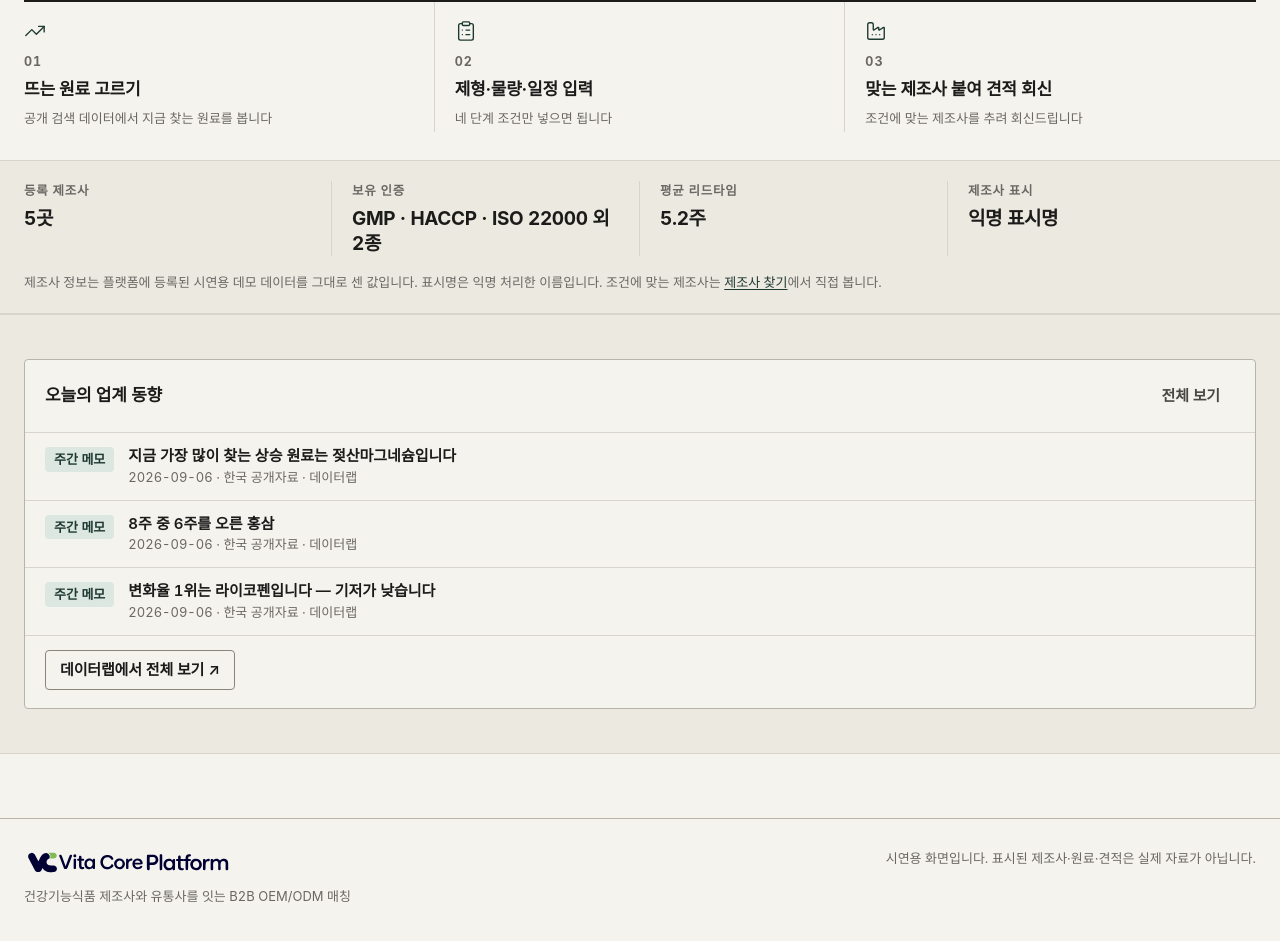
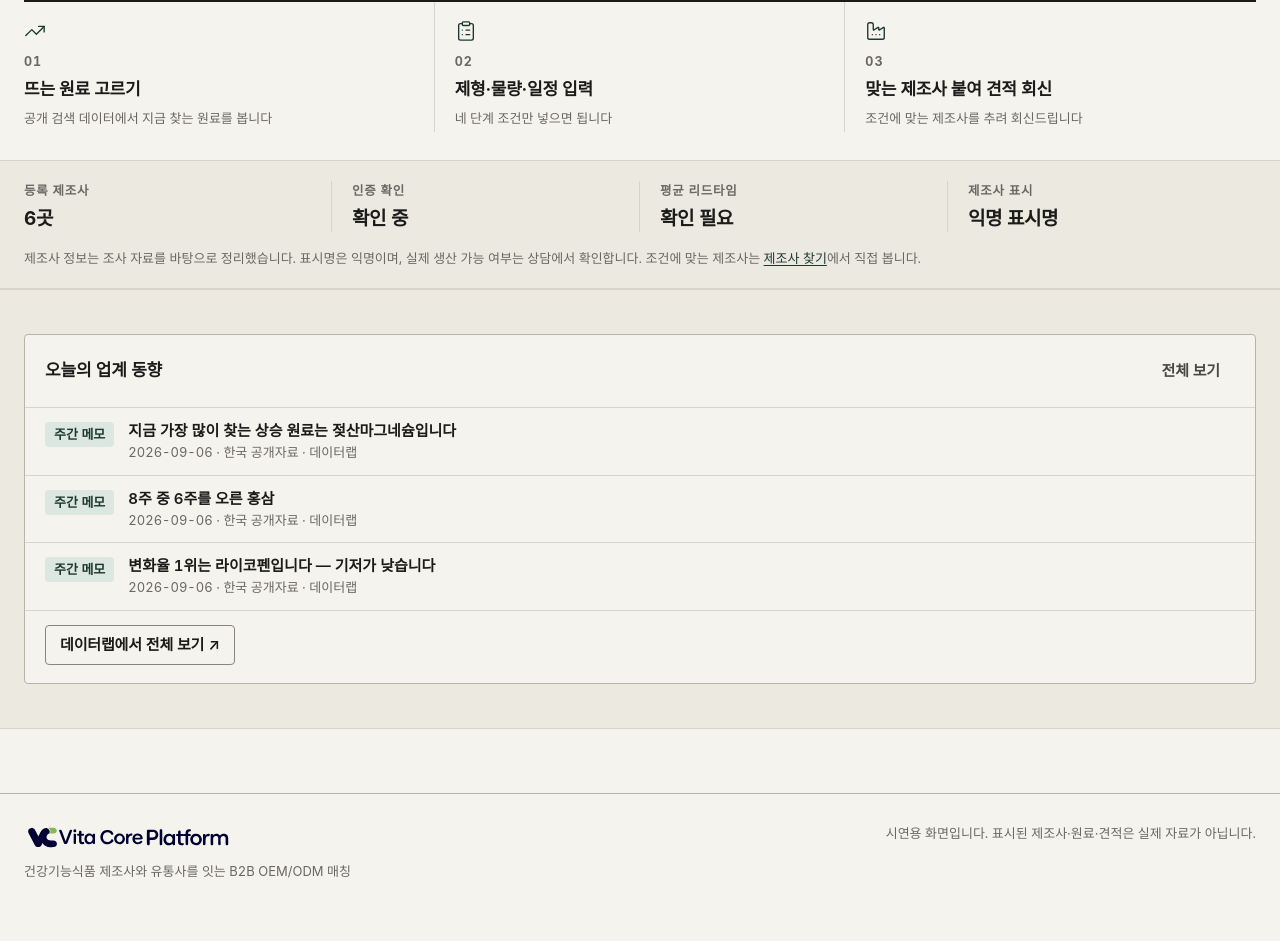
Before and after one commit to vcbio/vc-platform, a Next.js app: page / in a window 1280 px wide. Shown: the part 754-1695 px from the top of the page. Built offline with nearby package versions, Linux system fonts and the light colour scheme; no server answers.

Commit message:
feat: show six researched makers anonymously
Replace fictitious maker terms with documented form and process summaries. Store real names and research details in an admin-only Supabase table protected by RLS; keep identity data out of the public repository.

```diff
--- a/src/app/page.tsx
+++ b/src/app/page.tsx
@@ -96,8 +96,7 @@ export default async function Home() {
         <Container>
           <TrustBar initial={stats} />
           <p className={s.bandNote}>
-            제조사 정보는 플랫폼에 등록된 시연용 데모 데이터를 그대로 센 값입니다. 표시명은 익명
-            처리한 이름입니다. 조건에 맞는 제조사는{" "}
+            제조사 정보는 조사 자료를 바탕으로 정리했습니다. 표시명은 익명이며, 실제 생산 가능 여부는 상담에서 확인합니다. 조건에 맞는 제조사는{" "}
             <Link href="/match/">제조사 찾기</Link>에서 직접 봅니다.
           </p>
         </Container>
--- a/src/components/admin/ManufacturerAdmin.tsx
+++ b/src/components/admin/ManufacturerAdmin.tsx
@@ -1,8 +1,10 @@
 "use client";
 
-import { useCallback, useState } from "react";
+import { useCallback, useEffect, useState } from "react";
 import { Badge, Button, Card, Container, Input, Select } from "@/components/ui";
 import { getData, type DosageForm, type Manufacturer } from "@/lib/data";
+import { getSession } from "@/lib/auth";
+import { supabase } from "@/lib/supabase";
 import { Empty, Note, PageHead, TableWrap, styles as s } from "@/components/deal/shared";
 import { AdminNav, CheckGroup, ConfirmDialog, useRows } from "./parts";
 
@@ -13,19 +15,46 @@ import { AdminNav, CheckGroup, ConfirmDialog, useRows } from "./parts";
 
 const FORMS: DosageForm[] = [
   "정제",
+  "캡슐",
   "경질캡슐",
   "연질캡슐",
+  "분말",
   "분말스틱",
+  "과립",
+  "퀵멜트",
+  "액상",
   "액상스틱",
   "젤리",
   "환",
+  "스낵",
 ];
+
+type PrivateManufacturer = {
+  public_id: string;
+  real_name: string;
+  permit_ids: string[];
+  forms_detail: string | null;
+  equipment_detail: string | null;
+  product_examples: string | null;
+  certifications_claim: string | null;
+  source_urls: string[];
+  caveat: string | null;
+};
+
+async function loadPrivateManufacturers(): Promise<PrivateManufacturer[] | null> {
+  if (!supabase || !(await getSession())?.isAdmin) return null;
+  const { data, error } = await supabase
+    .from("vcp_manufacturer_private")
+    .select("public_id,real_name,permit_ids,forms_detail,equipment_detail,product_examples,certifications_claim,source_urls,caveat");
+  return error ? null : (data ?? []) as PrivateManufacturer[];
+}
 
 type Draft = {
   displayName: string;
   region: string;
   certifications: string;
   dosageForms: DosageForm[];
+  equipmentSummary: string;
   moqRange: string;
   leadTimeWeeks: string;
   isActive: string;
@@ -36,9 +65,10 @@ const EMPTY: Draft = {
   region: "",
   certifications: "",
   dosageForms: [],
+  equipmentSummary: "",
   moqRange: "",
-  leadTimeWeeks: "4",
-  isActive: "가동",
+  leadTimeWeeks: "",
+  isActive: "노출",
 };
 
 const toDraft = (m: Manufacturer): Draft => ({
@@ -46,9 +76,10 @@ const toDraft = (m: Manufacturer): Draft => ({
   region: m.region,
   certifications: m.certifications.join(", "),
   dosageForms: m.dosageForms,
+  equipmentSummary: m.equipmentSummary ?? "",
   moqRange: m.moqRange,
-  leadTimeWeeks: String(m.leadTimeWeeks),
-  isActive: m.isActive ? "가동" : "중지",
+  leadTimeWeeks: m.leadTimeWeeks == null ? "" : String(m.leadTimeWeeks),
+  isActive: m.isActive ? "노출" : "숨김",
 });
 
 const fromDraft = (d: Draft): Omit<Manufacturer, "id"> => ({
@@ -59,9 +90,10 @@ const fromDraft = (d: Draft): Omit<Manufacturer, "id"> => ({
     .map((v) => v.trim())
     .filter(Boolean),
   dosageForms: d.dosageForms,
+  equipmentSummary: d.equipmentSummary.trim(),
   moqRange: d.moqRange.trim(),
-  leadTimeWeeks: Number(d.leadTimeWeeks) || 0,
-  isActive: d.isActive === "가동",
+  leadTimeWeeks: d.leadTimeWeeks.trim() === "" ? null : Number(d.leadTimeWeeks),
+  isActive: d.isActive === "노출",
 });
 
 export default function ManufacturerAdmin() {
@@ -72,6 +104,28 @@ export default function ManufacturerAdmin() {
   const [draft, setDraft] = useState<Draft>(EMPTY);
   const [error, setError] = useState<string | null>(null);
   const [toRemove, setToRemove] = useState<Manufacturer | null>(null);
+  const [privateRows, setPrivateRows] = useState<Record<string, PrivateManufacturer>>({});
+  const [privateError, setPrivateError] = useState(false);
+
+  useEffect(() => {
+    let alive = true;
+    const authListener = supabase?.auth.onAuthStateChange((event) => {
+      if (event === "SIGNED_OUT") {
+        alive = false;
+        setPrivateRows({});
+        setPrivateError(true);
+      }
+    });
+    loadPrivateManufacturers().then((privateData) => {
+      if (!alive) return;
+      setPrivateRows(Object.fromEntries((privateData ?? []).map((row) => [row.public_id, row])));
+      setPrivateError(privateData === null);
+    });
+    return () => {
+      alive = false;
+      authListener?.data.subscription.unsubscribe();
+    };
+  }, []);
 
   const set = (k: keyof Draft, v: string | DosageForm[]) =>
     setDraft((d) => ({ ...d, [k]: v }) as Draft);
@@ -92,6 +146,8 @@ export default function ManufacturerAdmin() {
     e.preventDefault();
     if (!draft.displayName.trim()) return setError("표시명을 적어 주세요.");
     if (draft.dosageForms.length === 0) return setError("가능한 제형을 하나 이상 골라 주세요.");
+    if (draft.leadTimeWeeks.trim() && (!Number.isFinite(Number(draft.leadTimeWeeks)) || Number(draft.leadTimeWeeks) < 0))
+      return setError("납기는 0 이상의 숫자로 적어 주세요.");
     const input = fromDraft(draft);
     if (editing === "new") await getData().createManufacturer(input);
     else if (editing) await getData().updateManufacturer(editing, input);
@@ -112,7 +168,7 @@ export default function ManufacturerAdmin() {
         <PageHead
           eyebrow="Admin"
           title="제조사"
-          sub="매칭에 쓰는 제조사 정보를 관리합니다. 공장 실명은 넣지 않고 지역·인증이 드러나는 표시명만 씁니다."
+          sub="공개 화면은 익명입니다. 실제 업체명과 상세 근거는 관리자에게만 보입니다."
           right={
             <Button size="sm" onClick={openNew}>
               새 제조사 등록
@@ -151,6 +207,12 @@ export default function ManufacturerAdmin() {
                   onChange={(e) => set("certifications", e.target.value)}
                 />
                 <Input
+                  label="공개 공정 요약"
+                  value={draft.equipmentSummary}
+                  placeholder="예: 혼합·타정·병 포장"
+                  onChange={(e) => set("equipmentSummary", e.target.value)}
+                />
+                <Input
                   label="최소 발주 수량"
                   value={draft.moqRange}
                   placeholder="10,000 ~ 50,000정"
@@ -161,15 +223,16 @@ export default function ManufacturerAdmin() {
                   type="number"
                   min={0}
                   value={draft.leadTimeWeeks}
+                  help="확인된 경우에만 적습니다."
                   onChange={(e) => set("leadTimeWeeks", e.target.value)}
                 />
                 <Select
-                  label="가동 여부"
+                  label="목록 노출"
                   value={draft.isActive}
                   onChange={(e) => set("isActive", e.target.value)}
                 >
-                  <option value="가동">가동</option>
-                  <option value="중지">중지</option>
+                  <option value="노출">노출</option>
+                  <option value="숨김">숨김</option>
                 </Select>
               </div>
 
@@ -215,16 +278,18 @@ export default function ManufacturerAdmin() {
               <Empty title="등록된 제조사가 없습니다" />
             ) : (
               <>
+                {privateError && <p className="pf-help">실제 업체 정보는 아직 연결되지 않았습니다.</p>}
                 <TableWrap>
                   <thead>
                     <tr>
                       <th>표시명</th>
+                      <th>실제 업체 · 상세 근거</th>
                       <th>지역</th>
                       <th>인증</th>
                       <th>제형</th>
                       <th>최소 발주 수량</th>
                       <th className={s.num}>리드타임</th>
-                      <th>가동</th>
+                      <th>목록 노출</th>
                       <th aria-label="관리" />
                     </tr>
                   </thead>
@@ -234,14 +299,32 @@ export default function ManufacturerAdmin() {
                         <td>
                           <b>{m.displayName}</b>
                         </td>
+                        <td>
+                          {privateRows[m.id] ? (
+                            <details>
+                              <summary>{privateRows[m.id].real_name}</summary>
+                              <p>인허가번호: {privateRows[m.id].permit_ids.join(" · ") || "미확인"}</p>
+                              <p>제형: {privateRows[m.id].forms_detail || "미확인"}</p>
+                              <p>설비: {privateRows[m.id].equipment_detail || "미확인"}</p>
+                              <p>대표 제품: {privateRows[m.id].product_examples || "미확인"}</p>
+                              <p>인증 표기: {privateRows[m.id].certifications_claim || "미확인"}</p>
+                              <p>주의: {privateRows[m.id].caveat || "현행 생산 여부 확인 필요"}</p>
+                              {privateRows[m.id].source_urls.map((url) =>
+                                url.startsWith("https://") ? (
+                                  <a key={url} href={url} target="_blank" rel="noopener noreferrer">출처 ↗ </a>
+                                ) : null,
+                              )}
+                            </details>
+                          ) : "연결 대기"}
+                        </td>
                         <td>{m.region}</td>
-                        <td>{m.certifications.join(" · ")}</td>
+                        <td>{m.certifications.join(" · ") || "확인 중"}</td>
                         <td>{m.dosageForms.join(" · ")}</td>
-                        <td>{m.moqRange}</td>
-                        <td className={s.num}>{m.leadTimeWeeks}주</td>
+                        <td>{m.moqRange || "확인 필요"}</td>
+                        <td className={s.num}>{m.leadTimeWeeks == null ? "확인 필요" : `${m.leadTimeWeeks}주`}</td>
                         <td>
                           <Badge tone={m.isActive ? "ok" : "neutral"}>
-                            {m.isActive ? "가동" : "중지"}
+                            {m.isActive ? "노출" : "숨김"}
                           </Badge>
                         </td>
                         <td>
@@ -268,8 +351,7 @@ export default function ManufacturerAdmin() {
                 </TableWrap>
                 <div className="pf-card-body" style={{ paddingTop: 0 }}>
                   <Note>
-                    가동을 중지로 두면 매칭 결과에서 빠집니다. 거래 기록이 있는 곳은 삭제 대신
-                    중지를 권합니다.
+                    목록을 숨기면 매칭 결과에서 빠집니다. 실제 공장 가동 상태와는 다른 값입니다.
                   </Note>
                 </div>
               </>
--- a/src/components/home/TrustBar.tsx
+++ b/src/components/home/TrustBar.tsx
@@ -26,8 +26,8 @@ export default function TrustBar({ initial }: { initial: HomeStats }) {
 
   const cells: [string, string][] = [
     ["등록 제조사", `${stats.manufacturers.toLocaleString("ko-KR")}곳`],
-    ["보유 인증", certs.length > 0 ? `${shown}${rest}` : "등록된 인증 없음"],
-    ["평균 리드타임", `${stats.avgLeadTimeWeeks}주`],
+    ["인증 확인", certs.length > 0 ? `${shown}${rest}` : "확인 중"],
+    ["평균 리드타임", stats.avgLeadTimeWeeks === null ? "확인 필요" : `${stats.avgLeadTimeWeeks}주`],
     ["제조사 표시", "익명 표시명"],
   ];
 
--- a/src/components/match/MakerCard.tsx
+++ b/src/components/match/MakerCard.tsx
@@ -47,7 +47,7 @@ export default function MakerCard({
       <div className={s.makerTop}>
         <div className={s.makerId}>
           <span className={s.makerLogo} aria-hidden="true">
-            {m.displayName.slice(0, 1)}
+            {m.displayName.match(/\d+/)?.[0] ?? m.displayName.slice(0, 1)}
           </span>
           <span>
             <b className={s.makerName}>{m.displayName.split(" (")[0]}</b>
@@ -81,13 +81,19 @@ export default function MakerCard({
 
       {showDetail && (
         <dl className={s.kvList}>
+          {m.equipmentSummary && (
+            <div className={s.kv}>
+              <dt>주요 공정</dt>
+              <dd>{m.equipmentSummary}</dd>
+            </div>
+          )}
           <div className={s.kv}>
             <dt>최소 발주수량</dt>
-            <dd>{m.moqRange}</dd>
+            <dd>{m.moqRange || "확인 필요"}</dd>
           </div>
           <div className={s.kv}>
             <dt>예상 리드타임</dt>
-            <dd>{m.leadTimeWeeks}주</dd>
+            <dd>{m.leadTimeWeeks == null ? "확인 필요" : `${m.leadTimeWeeks}주`}</dd>
           </div>
           <div className={s.kv}>
             <dt>충족한 조건</dt>
--- a/src/components/match/MatchClient.tsx
+++ b/src/components/match/MatchClient.tsx
@@ -46,6 +46,7 @@ export default function MatchClient() {
     () => [...new Set(all.flatMap((m) => m.certifications))].sort(),
     [all],
   );
+  const hasLeadTime = all.some((m) => m.leadTimeWeeks != null);
 
   useEffect(() => {
     getData()
@@ -94,8 +95,7 @@ export default function MatchClient() {
             <span className={s.eyebrow}>Condition-based Matching</span>
             <h1>제조사 찾기</h1>
             <p className={s.pageSub}>
-              제형·지역·인증·리드타임을 걸면 등록 제조사를 조건으로 걸러 냅니다. 일치율은 건 조건
-              가운데 몇 개를 만족했는지 센 값입니다.
+              제형·지역으로 제조사를 찾아보세요. 제형과 설비는 조사 자료 기준이며, 실제 생산 가능 여부는 상담 시 확인합니다.
             </p>
           </div>
           <ButtonLink href="/quote/" variant="ghost" size="sm">
@@ -157,6 +157,7 @@ export default function MatchClient() {
               ))}
             </Select>
 
+            {certs.length > 0 && (
               <Select
                 label="인증"
                 value={criteria.certification ?? ""}
@@ -169,7 +170,9 @@ export default function MatchClient() {
                   </option>
                 ))}
               </Select>
+            )}
 
+            {hasLeadTime && (
               <Select
                 label="리드타임"
                 value={criteria.maxLeadTimeWeeks ? String(criteria.maxLeadTimeWeeks) : ""}
@@ -184,12 +187,12 @@ export default function MatchClient() {
                   </option>
                 ))}
               </Select>
+            )}
           </div>
 
           <div className={s.criteriaFoot}>
             <p className="pf-help" style={{ margin: 0 }}>
-              최소 발주수량(MOQ)으로 거르는 조건은 <Badge tone="neutral">준비 중</Badge> 입니다.
-              지금은 결과 카드와 비교표에서 확인하십시오.
+              인증·최소수량·납기는 제조사 확인 후 안내합니다.
             </p>
             <button
               type="button"
@@ -279,12 +282,12 @@ export default function MatchClient() {
                             <b>{m.displayName.split(" (")[0]}</b>
                           </td>
                           <td>{m.region}</td>
-                          <td>{m.certifications.join(" · ")}</td>
+                          <td>{m.certifications.length ? m.certifications.join(" · ") : "확인 중"}</td>
                           <td className={s.num}>
                             <b>{chips.length === 0 ? "—" : `${score}%`}</b>
                           </td>
-                          <td className={s.num}>{m.moqRange}</td>
-                          <td className={s.num}>{m.leadTimeWeeks}주</td>
+                          <td className={s.num}>{m.moqRange || "확인 필요"}</td>
+                          <td className={s.num}>{m.leadTimeWeeks == null ? "확인 필요" : `${m.leadTimeWeeks}주`}</td>
                           <td>
                             {chips.length === 0 ? (
                               <Badge tone="neutral">조건 없음</Badge>
--- a/src/components/match/match.module.css
+++ b/src/components/match/match.module.css
@@ -243,7 +243,7 @@
 
 .criteria {
   display: grid;
-  grid-template-columns: repeat(4, minmax(0, 1fr));
+  grid-template-columns: repeat(auto-fit, minmax(min(100%, 240px), 1fr));
   gap: 20px;
   margin-bottom: 18px;
 }
--- a/src/components/quote/draft.ts
+++ b/src/components/quote/draft.ts
@@ -2,15 +2,21 @@ import type { DosageForm } from "@/lib/data";
 
 export const DOSAGE_FORMS: { value: DosageForm; sub: string; unit: string }[] = [
   { value: "정제", sub: "Tablet", unit: "정" },
+  { value: "캡슐", sub: "Capsule", unit: "캡슐" },
   { value: "경질캡슐", sub: "Hard capsule", unit: "캡슐" },
   { value: "연질캡슐", sub: "Soft capsule", unit: "캡슐" },
+  { value: "분말", sub: "Powder", unit: "g" },
   { value: "분말스틱", sub: "Powder stick", unit: "포" },
+  { value: "과립", sub: "Granule", unit: "g" },
+  { value: "퀵멜트", sub: "Quick melt", unit: "포" },
+  { value: "액상", sub: "Liquid", unit: "병" },
   { value: "액상스틱", sub: "Liquid stick", unit: "포" },
-  { value: "젤리", sub: "Gummy", unit: "개" },
+  { value: "젤리", sub: "Jelly", unit: "개" },
   { value: "환", sub: "Pill", unit: "g" },
+  { value: "스낵", sub: "Snack", unit: "개" },
 ];
 
-export const UNITS = ["정", "캡슐", "포", "개", "병", "g"];
+export const UNITS = ["정", "캡슐", "포", "개", "병", "g", "kg"];
 
 /** 금액은 받지 않는다. 예산은 확정 단계만 고른다(어댑터 시드와 같은 표현). */
 export const BUDGET_RANGES = ["미정", "협의 예정", "상담 후 확정", "사내 확정 · 상담 시 공유"];
--- a/src/lib/data/seed.ts
+++ b/src/lib/data/seed.ts
@@ -1,74 +1,80 @@
 import type { Ingredient, Insight, Manufacturer, Quote } from "./types";
 
 /**
- * 시연용 더미 데이터.
+ * 제조사는 실명과 거래 관계를 제외한 공개용 초기 목록이다.
  *
  * ⚠️ 규칙 3가지 — 고치더라도 이건 지킨다.
- *  1. 실존 거래처·제조사 실명 금지. 제조사는 「A제조 (충북·GMP)」 식 익명.
+ *  1. 실존 거래처·제조사 실명 금지. 실제 이름과 인허가번호는 공개 파일에 넣지 않는다.
  *  2. 금액·공급가·마진 표기 금지. 예산은 "협의" 같은 범위 문구까지만.
  *  3. 질병 예방·치료·확정적 효능 단정 금지. 기능성은 고시 카테고리명만.
  */
 
 export const seedManufacturers: Manufacturer[] = [
   {
-    id: "mfr-a",
-    displayName: "A제조 (충북·GMP·HACCP)",
+    id: "mfr-01",
+    displayName: "제조 01 (충북)",
     region: "충북",
-    certifications: ["GMP", "HACCP", "ISO 22000"],
-    dosageForms: ["정제", "경질캡슐"],
-    moqRange: "10,000 ~ 50,000정",
-    leadTimeWeeks: 4,
+    certifications: [],
+    dosageForms: ["정제", "분말", "분말스틱", "스낵"],
+    equipmentSummary: "혼합·타정·분말 포장·곡물 가공",
+    moqRange: "확인 필요",
+    leadTimeWeeks: null,
     isActive: true,
   },
   {
-    id: "mfr-b",
-    displayName: "B제조 (경기·GMP)",
+    id: "mfr-02",
+    displayName: "제조 02 (경기)",
     region: "경기",
-    certifications: ["GMP", "HACCP"],
-    dosageForms: ["분말스틱", "액상스틱"],
-    moqRange: "30,000 ~ 100,000포",
-    leadTimeWeeks: 6,
+    certifications: [],
+    dosageForms: ["정제"],
+    equipmentSummary: "혼합·타정·병 포장",
+    moqRange: "확인 필요",
+    leadTimeWeeks: null,
     isActive: true,
   },
   {
-    id: "mfr-c",
-    displayName: "C제조 (충남·GMP·ISO)",
-    region: "충남",
-    certifications: ["GMP", "ISO 22000", "할랄"],
-    dosageForms: ["연질캡슐"],
-    moqRange: "20,000 ~ 60,000캡슐",
-    leadTimeWeeks: 5,
+    id: "mfr-03",
+    displayName: "제조 03 (충북)",
+    region: "충북",
+    certifications: [],
+    dosageForms: ["정제", "경질캡슐", "연질캡슐", "분말", "과립", "퀵멜트", "액상"],
+    equipmentSummary: "정제·캡슐·분말·액상 제조 및 포장",
+    moqRange: "확인 필요",
+    leadTimeWeeks: null,
     isActive: true,
   },
   {
-    id: "mfr-d",
-    displayName: "D제조 (전북·HACCP)",
+    id: "mfr-04",
+    displayName: "제조 04 (전북)",
     region: "전북",
-    certifications: ["HACCP"],
-    dosageForms: ["젤리", "분말스틱"],
-    moqRange: "50,000 ~ 200,000개",
-    leadTimeWeeks: 8,
+    certifications: [],
+    dosageForms: ["정제", "경질캡슐", "연질캡슐", "분말", "분말스틱", "과립", "액상", "젤리", "환"],
+    equipmentSummary: "액상·젤리와 고형제 생산 라인",
+    moqRange: "확인 필요",
+    leadTimeWeeks: null,
     isActive: true,
   },
   {
-    id: "mfr-e",
-    displayName: "E제조 (강원·GMP·유기)",
-    region: "강원",
-    certifications: ["GMP", "유기가공식품"],
-    dosageForms: ["환", "정제"],
-    moqRange: "5,000 ~ 30,000개",
-    leadTimeWeeks: 3,
+    id: "mfr-05",
+    displayName: "제조 05 (충북)",
+    region: "충북",
+    certifications: [],
+    dosageForms: ["분말", "정제", "캡슐", "액상", "젤리"],
+    equipmentSummary: "타정·캡슐 충전·PTP·액상/젤리 충전",
+    moqRange: "확인 필요",
+    leadTimeWeeks: null,
     isActive: true,
   },
   {
-    id: "mfr-f",
-    displayName: "F제조 (경남·GMP·수출)",
-    region: "경남",
-    certifications: ["GMP", "HACCP", "FSSC 22000"],
-    dosageForms: ["정제", "경질캡슐", "연질캡슐"],
-    moqRange: "100,000정 이상",
-    leadTimeWeeks: 10,
-    isActive: false,
+    id: "mfr-06",
+    displayName: "제조 06 (경북)",
+    region: "경북",
+    certifications: [],
+    dosageForms: ["분말", "액상", "젤리"],
+    equipmentSummary: "분말·스파우트·스틱·파우치 충전",
+    moqRange: "확인 필요",
+    leadTimeWeeks: null,
+    isActive: true,
   },
 ];
 
```
Also changed, not shown: src/components/home/stats.ts (+8 -5 lines), src/lib/data/local.ts (+22 -3 lines), src/lib/data/types.ts (+6 -2 lines), 2 other files (tests, documents, lock files or other folders). Lines whose indentation alone changed are shown as unchanged.
